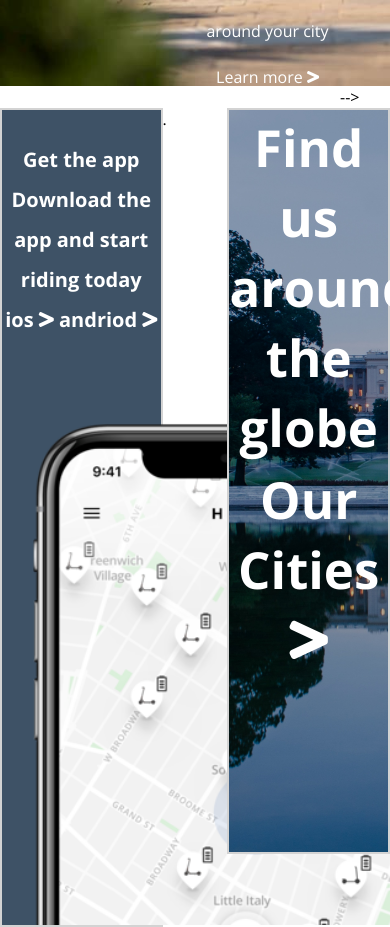
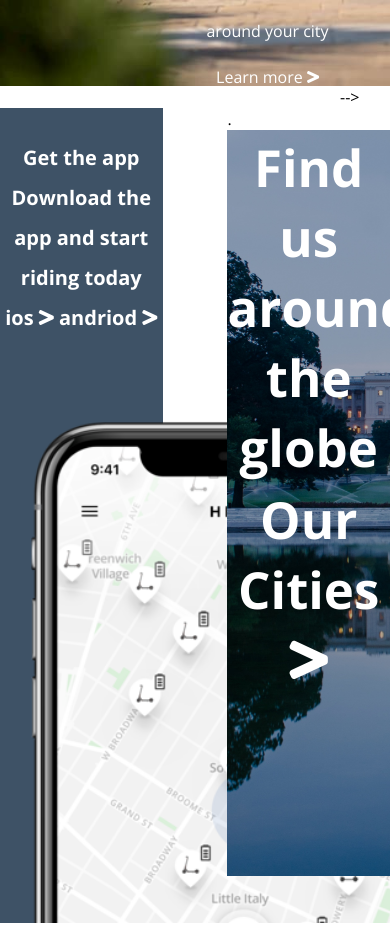
Before and after one commit to samuel-gbadamosi/html-css-helbiz, a plain HTML site: page index.html in a window 390 px wide. Shown: the part 2368-3295 px from the top of the page. Drawn offline with nearby package versions, Linux system fonts and the light colour scheme.

Commit message:
margins adjustment

```diff
--- a/css/style.css
+++ b/css/style.css
@@ -131,7 +131,7 @@ color:white;
 }
 
 .bord{
-border: 2px solid lightgrey;
+/* border: 2px solid lightgrey; */
 background-color: #3E5266;
 }
 
--- a/index.html
+++ b/index.html
@@ -178,11 +178,11 @@
           <img class="map" src="img/iphone-bg.2dae1bd.png" alt="">
 
         </div>
-        <div class="col-lg-2 ">
+        <div class="col-lg-2 col-md-offset-2 ">
           <span>.</span>
 
         </div>
-        <div class="col-lg-5 ">
+        <div class="col-lg-5 col-xs-offset-2 ">
 
           <div class="white-house bord">
 
```
